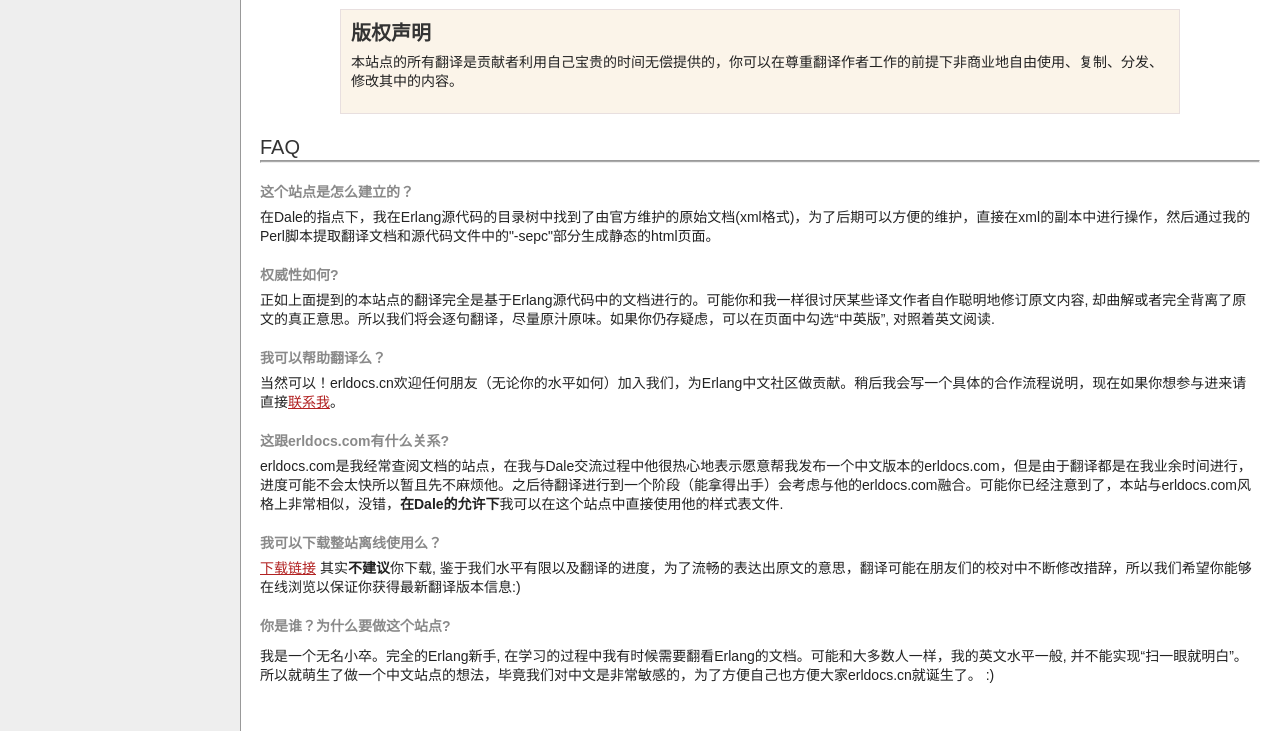
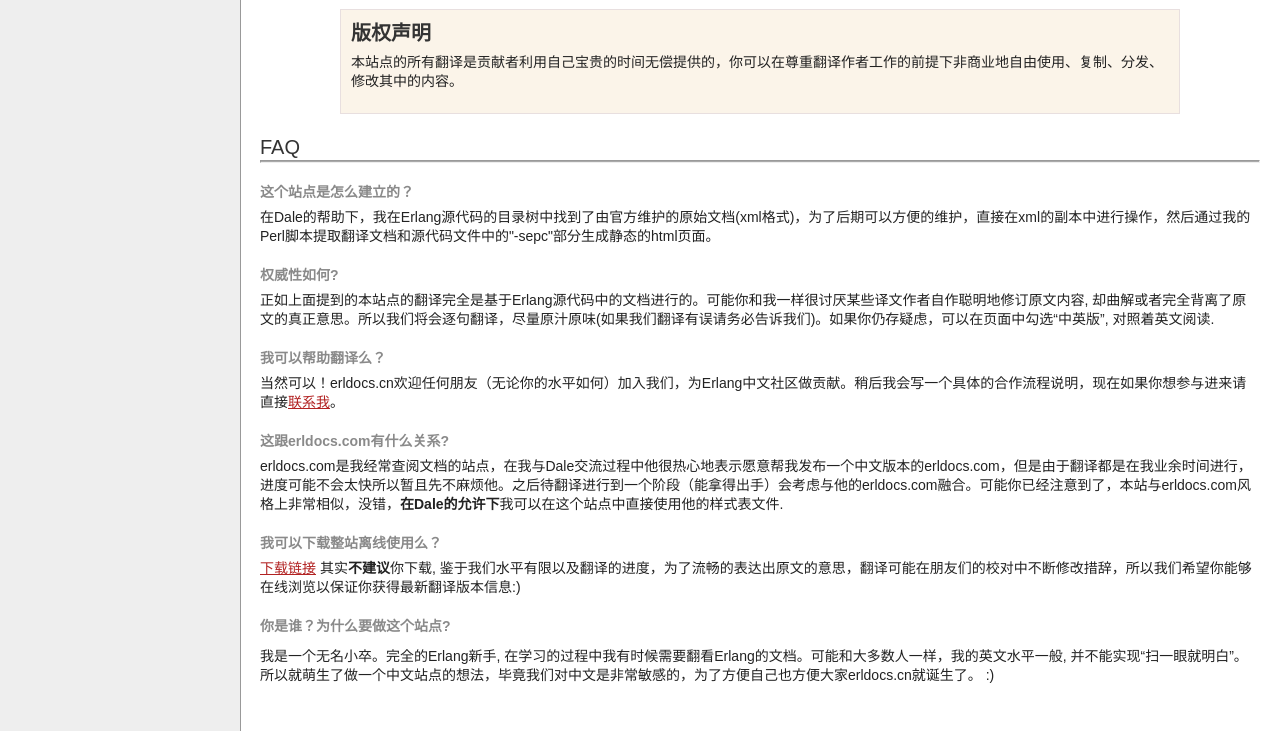
Before and after one commit to terrencehan/erldocs_cn, a plain HTML site: page index.html in a window 1280 px wide. Shown: the part 69-800 px from the top of the page. Drawn offline with Linux system fonts and the light colour scheme.

Commit message:
update file

```diff
--- a/index.html
+++ b/index.html
@@ -35,9 +35,9 @@
     <h2>FAQ</h2>
     <hr/>
     <h3>这个站点是怎么建立的？</h3>
-    <p>在Dale的指点下，我在Erlang源代码的目录树中找到了由官方维护的原始文档(xml格式)，为了后期可以方便的维护，直接在xml的副本中进行操作，然后通过我的Perl脚本提取翻译文档和源代码文件中的"-sepc"部分生成静态的html页面。</p>
+    <p>在Dale的帮助下，我在Erlang源代码的目录树中找到了由官方维护的原始文档(xml格式)，为了后期可以方便的维护，直接在xml的副本中进行操作，然后通过我的Perl脚本提取翻译文档和源代码文件中的"-sepc"部分生成静态的html页面。</p>
     <h3>权威性如何?</h3>
-    <p>正如上面提到的本站点的翻译完全是基于Erlang源代码中的文档进行的。可能你和我一样很讨厌某些译文作者自作聪明地修订原文内容, 却曲解或者完全背离了原文的真正意思。所以我们将会逐句翻译，尽量原汁原味。如果你仍存疑虑，可以在页面中勾选“中英版”, 对照着英文阅读.</p>
+    <p>正如上面提到的本站点的翻译完全是基于Erlang源代码中的文档进行的。可能你和我一样很讨厌某些译文作者自作聪明地修订原文内容, 却曲解或者完全背离了原文的真正意思。所以我们将会逐句翻译，尽量原汁原味(如果我们翻译有误请务必告诉我们)。如果你仍存疑虑，可以在页面中勾选“中英版”, 对照着英文阅读.</p>
     <h3>我可以帮助翻译么？</h3>
     <p>当然可以！erldocs.cn欢迎任何朋友（无论你的水平如何）加入我们，为Erlang中文社区做贡献。稍后我会写一个具体的合作流程说明，现在如果你想参与进来请直接<a href='mailto:hanliang1990@gmail.com'>联系我</a>。</p>
     <h3>这跟erldocs.com有什么关系?</h3>
```
